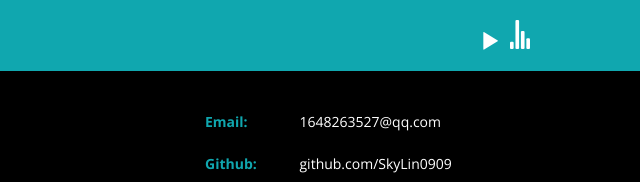
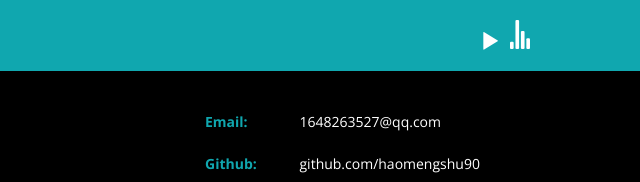
Before and after one commit to haomengshu90/test, a plain HTML site: page test.html in a window 1280 px wide. Shown: the top 182 px of the page, 640-1280 px from the left. Drawn offline with nearby package versions, Linux system fonts and the light colour scheme; a script that the page names is missing; files whose address does not match are found by name.

Commit message:
Update test.html

```diff
--- a/test.html
+++ b/test.html
@@ -56,7 +56,7 @@
 			</ul>
 			<ul class="list-right">
 				<li><a href="mailto:info@example.com">1648263527@qq.com</a></li>
-				<li><a href="mailto:info@example.com">github.com/SkyLin0909</a></li>
+				<li><a href="mailto:info@example.com">github.com/haomengshu90</a></li>
 				<li>183-2184-2410</li>
 				<li>17071899359</li>
 				<li>http://blog.sina.com.cn/u/5890756149</li>
```
